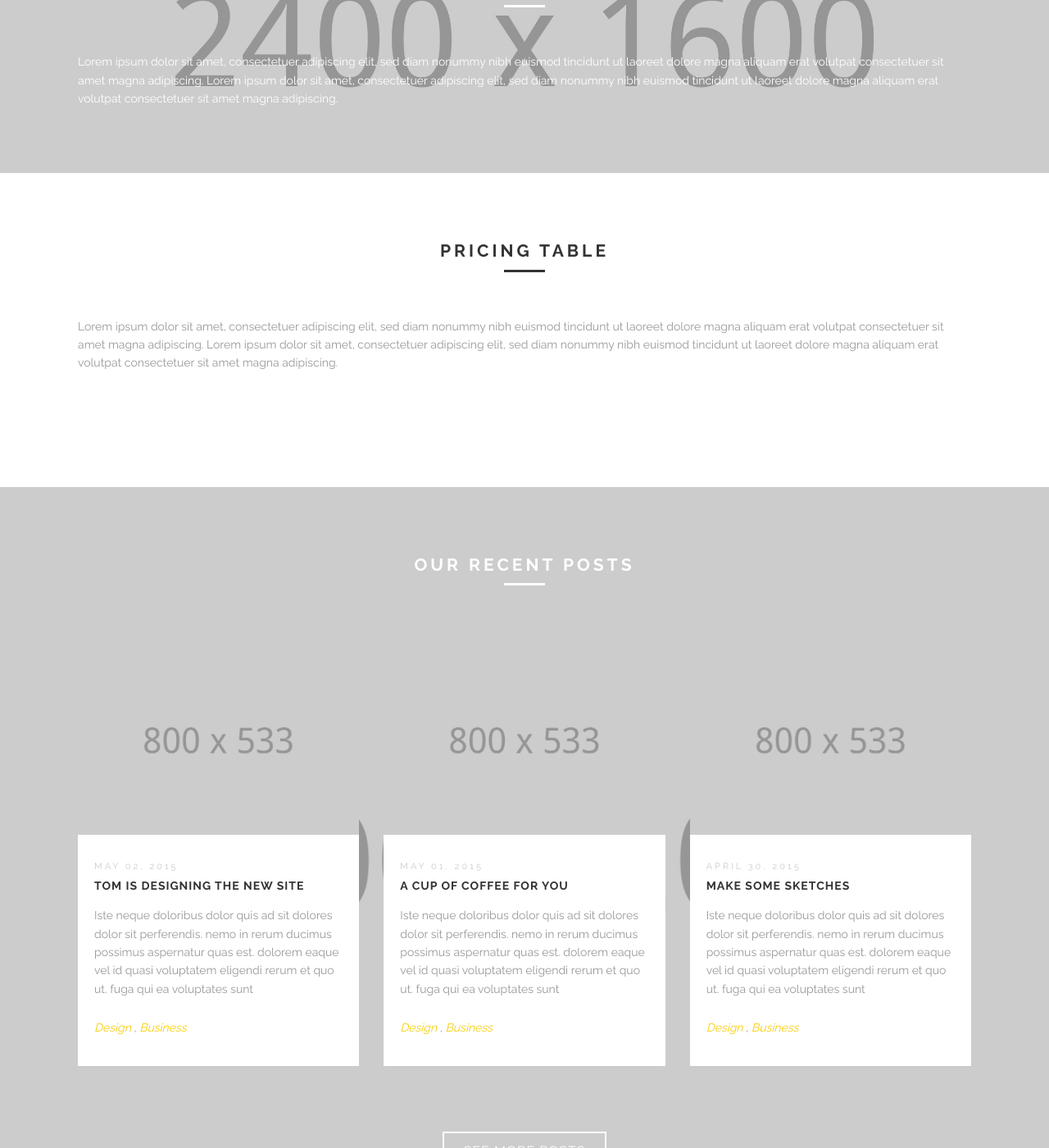
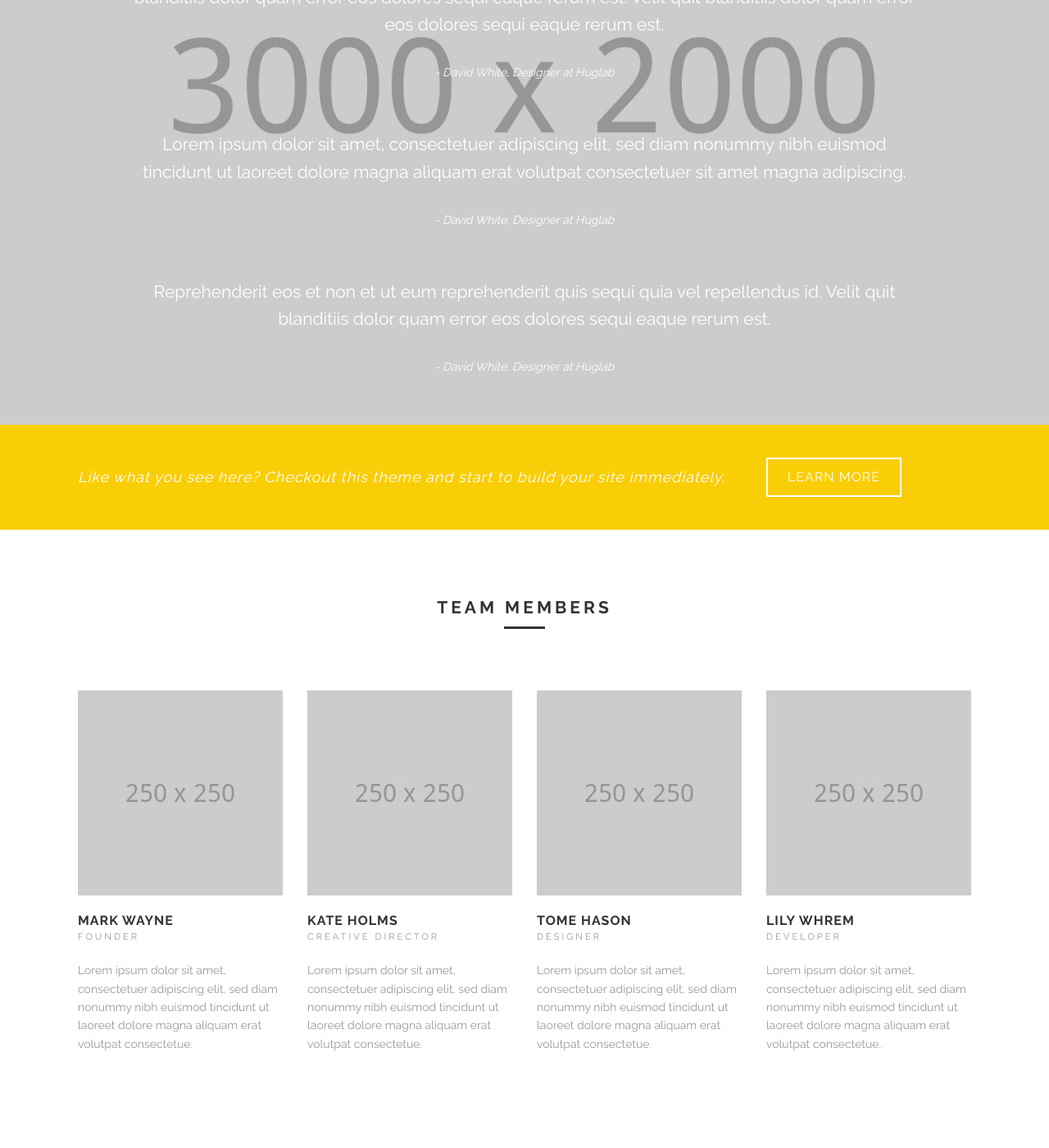
Before and after one commit to prabhav/saw, a Jekyll site: the page built from index.markdown, in a window 1280 px wide and 1400 px high, scrolled down 5505 px. Shown: the whole window at 82% size. Built offline with Jekyll 4.4.1, drawn with Linux system fonts in a browser that asks for light colours; some of the changed text lies outside the part shown.

Commit message:
Added the rest of the metadata code to the index.md file

```diff
--- a/index.markdown
+++ b/index.markdown
@@ -13,4 +13,193 @@
   - text: purchase now
     class: small boxed
     url: http://themeforest.net/user/honryou/portfolio?ref=honryou
+- bg: http://themes.blahlab.com/squarebox/wp-content/uploads/2014/12/out-short.jpg
+  title: creative &amp; powerful
+  tagline: It it very happy thing to make great website
+  buttons:
+  - text: purchase now
+    class: small
+    url: http://themeforest.net/user/honryou/portfolio?ref=honryou
+  - text: view features
+    class: small boxed
+    url: http://themeforest.net/user/honryou/portfolio?ref=honryou
+  videos:
+  - type: webm
+    url: http://themes.blahlab.com/squarebox/wp-content/uploads/2014/11/out-short.webm
+  - type: mp4
+    url: http://themes.blahlab.com/squarebox/wp-content/uploads/2014/11/out-short.mp4
+- bg: "../images/@stock/fullscreen-slide-3.jpg"
+  title: Always have a dream
+  tagline: It is very quick to build a website with this theme
+  buttons:
+  - text: Purchase now
+    class: small
+    url: http://themeforest.net/user/honryou/portfolio?ref=honryou
+  - text: View features
+    class: boxed small
+    url: http://themeforest.net/user/honryou/portfolio?ref=honryou
+works:
+- image: "../images/@stock/one-page-work-1.jpg"
+  title: Beautiful Girl
+  link_to: portfolio-item.html
+  class: graphic-design
+  desc: Design &amp; Development
+- image: "../images/@stock/one-page-work-2.jpg"
+  title: Look at me
+  link_to: portfolio-item.html
+  class: web-design print
+  desc: Design &amp; Development
+- image: "../images/@stock/one-page-work-3.jpg"
+  title: Am I cute
+  link_to: portfolio-item.html
+  class: brand
+  desc: Design &amp; Development
+- image: "../images/@stock/one-page-work-4.jpg"
+  title: Umbrella
+  link_to: portfolio-item.html
+  class: development
+  desc: Design &amp; Development
+- image: "../images/@stock/one-page-work-5.jpg"
+  title: Canned Bros
+  link_to: portfolio-item.html
+  class: print brand
+  desc: Design &amp; Development
+- image: "../images/@stock/one-page-work-6.jpg"
+  title: Hale
+  link_to: portfolio-item.html
+  class: web-design
+  desc: Design &amp; Development
+- image: "../images/@stock/one-page-work-7.jpg"
+  title: A beautiful day
+  link_to: portfolio-item.html
+  class: web-design
+  desc: Design &amp; Development
+- image: "../images/@stock/one-page-work-8.jpg"
+  title: Flower Book
+  link_to: portfolio-item.html
+  class: graphic-design
+  desc: Design &amp; Development
+testimonials:
+- quote: Reprehenderit eos et non et ut eum reprehenderit quis sequi quia vel repellendus
+    id. Velit quit blanditiis dolor quam error eos dolores sequi eaque rerum est.
+    Velit quit blanditiis dolor quam error eos dolores sequi eaque rerum est.
+  author: "- David White, Designer at Huglab"
+- quote: Lorem ipsum dolor sit amet, consectetuer adipiscing elit, sed diam nonummy
+    nibh euismod tincidunt ut laoreet dolore magna aliquam erat volutpat consectetuer
+    sit amet magna adipiscing.
+  author: "- David White, Designer at Huglab"
+- quote: Reprehenderit eos et non et ut eum reprehenderit quis sequi quia vel repellendus
+    id. Velit quit blanditiis dolor quam error eos dolores sequi eaque rerum est.
+  author: "- David White, Designer at Huglab"
+members:
+- avatar: images/@stock/member-1.jpg
+  name: Mark Wayne
+  position: Founder
+  socials:
+  - link: http://twitter.com
+    icon: twitter
+  - link: http://facebook.com
+    icon: facebook
+  desc: Lorem ipsum dolor sit amet, consectetuer adipiscing elit, sed diam nonummy
+    nibh euismod tincidunt ut laoreet dolore magna aliquam erat volutpat consectetue.
+- avatar: images/@stock/member-2.jpg
+  name: Kate Holms
+  position: Creative Director
+  socials:
+  - link: http://twitter.com
+    icon: twitter
+  - link: http://facebook.com
+    icon: facebook
+  - link: http://dribbble.com
+    icon: dribbble
+  desc: Lorem ipsum dolor sit amet, consectetuer adipiscing elit, sed diam nonummy
+    nibh euismod tincidunt ut laoreet dolore magna aliquam erat volutpat consectetue.
+- avatar: images/@stock/member-3.jpg
+  name: Tome Hason
+  position: Designer
+  socials:
+  - link: http://twitter.com
+    icon: twitter
+  - link: http://facebook.com
+    icon: facebook
+  - link: http://tumblr.com
+    icon: tumblr
+  desc: Lorem ipsum dolor sit amet, consectetuer adipiscing elit, sed diam nonummy
+    nibh euismod tincidunt ut laoreet dolore magna aliquam erat volutpat consectetue.
+- avatar: images/@stock/member-4.jpg
+  name: Lily Whrem
+  position: Developer
+  socials:
+  - link: http://twitter.com
+    icon: twitter
+  - link: http://facebook.com
+    icon: facebook
+  desc: Lorem ipsum dolor sit amet, consectetuer adipiscing elit, sed diam nonummy
+    nibh euismod tincidunt ut laoreet dolore magna aliquam erat volutpat consectetue.
+clients:
+- "../images/@stock/client-1.png"
+- "../images/@stock/client-2.png"
+- "../images/@stock/client-3.png"
+- "../images/@stock/client-4.png"
+- "../images/@stock/client-5.png"
+- "../images/@stock/client-6.png"
+price_boxes:
+- type: free
+  desc: Perfect for freelancers
+  cost: 0
+  lines:
+  - 15 Users
+  - 10 Projects
+  - 30GB of Storage
+  - 5 Workspaces
+  - Private Forums
+  - Enhanced Security
+- type: basic
+  desc: Perfect for small teams
+  cost: 20
+  lines:
+  - 15 Users
+  - 10 Projects
+  - 30GB of Storage
+  - 5 Workspaces
+  - Private Forums
+  - Enhanced Security
+- type: plus
+  desc: Popular and hot selling
+  cost: 45
+  lines:
+  - 15 Users
+  - 10 Projects
+  - 30GB of Storage
+  - 5 Workspaces
+  - Private Forums
+  - Enhanced Security
+  class: featured
+- type: Premium
+  desc: Perfect for big companies
+  cost: 99
+  lines:
+  - 15 Users
+  - 10 Projects
+  - 30GB of Storage
+  - 5 Workspaces
+  - Private Forums
+  - Enhanced Security
+socials:
+- title: Facebook
+  text: Connect us with facebook
+  icon_class: fa fa-facebook
+  link_to: http://facebook.com
+- title: Facebook
+  text: Connect us with facebook
+  icon_class: fa fa-facebook
+  link_to: http://facebook.com
+- title: Facebook
+  text: Connect us with facebook
+  icon_class: fa fa-facebook
+  link_to: http://facebook.com
+- title: Facebook
+  text: Connect us with facebook
+  icon_class: fa fa-facebook
+  link_to: http://facebook.com
 ---
```
